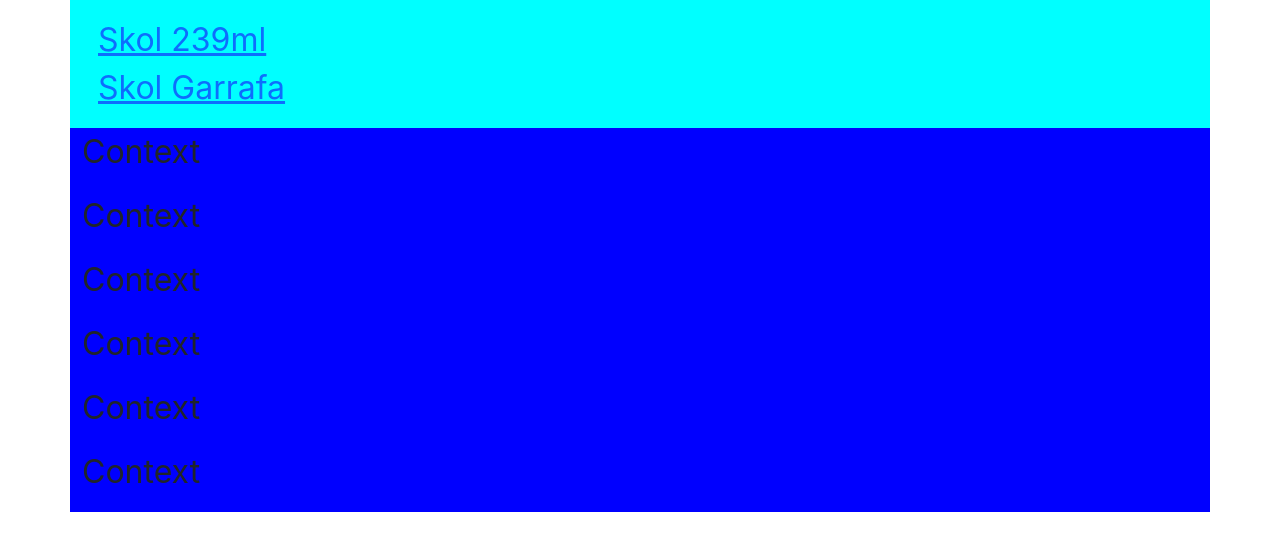
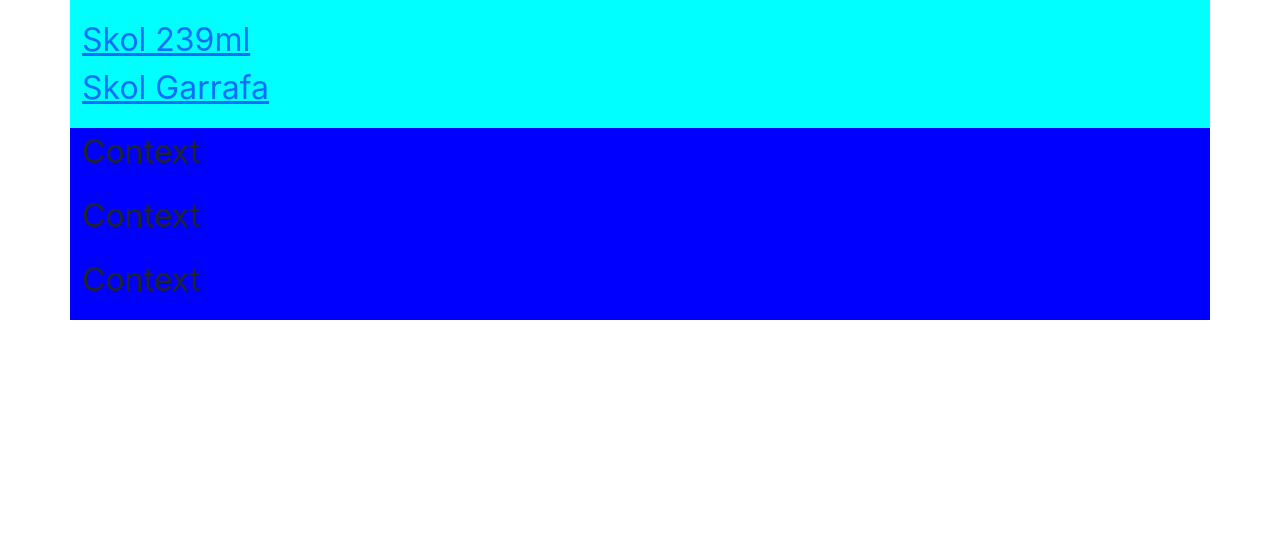
Before and after one commit to Caue113/drinkhouse-react-app, a React (Create React App) app: page /bebidas in a window 1280 px wide. Shown: the top 550 px of the page. Built offline with nearby package versions, Linux system fonts and the light colour scheme.

Commit message:
Feature - Now 'bebida' page can 'append' other a 'bebida' page  or layouts inside them
This is just a milestone to apply a better organization in future

```diff
--- a/src/Pages/bebida.jsx
+++ b/src/Pages/bebida.jsx
@@ -1,7 +1,7 @@
 import React, { useEffect, useState } from "react";
 import axios from "axios";
 import { Nav } from "react-bootstrap";
-import { json, Link, useLoaderData, useParams } from "react-router-dom";
+import { json, Link, Outlet, useLoaderData, useParams } from "react-router-dom";
 import "./bebida.css";
 
 
@@ -11,12 +11,17 @@
 
     let result;
 
-    await axios.get(`http://localhost:3002/bebidas/bebida/${params.bebidaId}`)
-            .then((res) =>{
-                result = res.data;
-            });
+    try {
+        await axios.get(`http://localhost:3002/bebidas/bebida/${params.bebidaId}`)
+                .then((res) =>{
+                    result = res.data;
+                });
 
-    return {result};
+        return {result};
+    } catch (error) {
+        console.warn(error)
+    }
+
 }
 
 
@@ -65,6 +70,10 @@
 
                 <p>Bebida supimpa:</p>
             </div>
+
+            <div className="row">
+                <Outlet></Outlet>
+            </div>
         </div>
     );
 }
--- a/src/Pages/bebidas.jsx
+++ b/src/Pages/bebidas.jsx
@@ -6,6 +6,10 @@
 const style = {
     backgroundColor : "blue",
     fontSize: "32px"
+}
+
+const style2 = {
+    backgroundColor: "#f9f9ff",
 }
 
 
@@ -22,12 +26,10 @@
                 <p>Context</p>
                 <p>Context</p>
                 <p>Context</p>
+            </div>
+
+            <div className="row" style={style2}>
                 <Outlet></Outlet>
-
-                <p>Context</p>
-                <p>Context</p>
-                <p>Context</p>
-
             </div>
         </div>
     );
--- a/src/index.js
+++ b/src/index.js
@@ -6,13 +6,13 @@
 
 import ErrorPage from './Pages/errorPage';
 import NavigationTest from './Pages/navigationTest';
+import Bebidas from './Pages/bebidas';
+import Bebida, {loader as bebidaLoader} from './Pages/bebida';
 
 
 
 import 'bootstrap/dist/css/bootstrap.min.css';
 import './index.css';
-import Bebidas from './Pages/bebidas';
-import Bebida, {loader as bebidaLoader} from './Pages/bebida';
 
 const router = createBrowserRouter([
   //Root
@@ -32,14 +32,13 @@
   {
     path:"/bebidas",
     element: <Bebidas />,
-    children:[{
+     children:[{
+      path: "bebida/:bebidaId",
+      element: <Bebida />,
+      loader: bebidaLoader,
     }]
   },
-  {
-    path: "bebidas/bebida/:bebidaId",
-    element: <Bebida />,
-    loader: bebidaLoader,
-  }
+
 ]);
 
 
```
